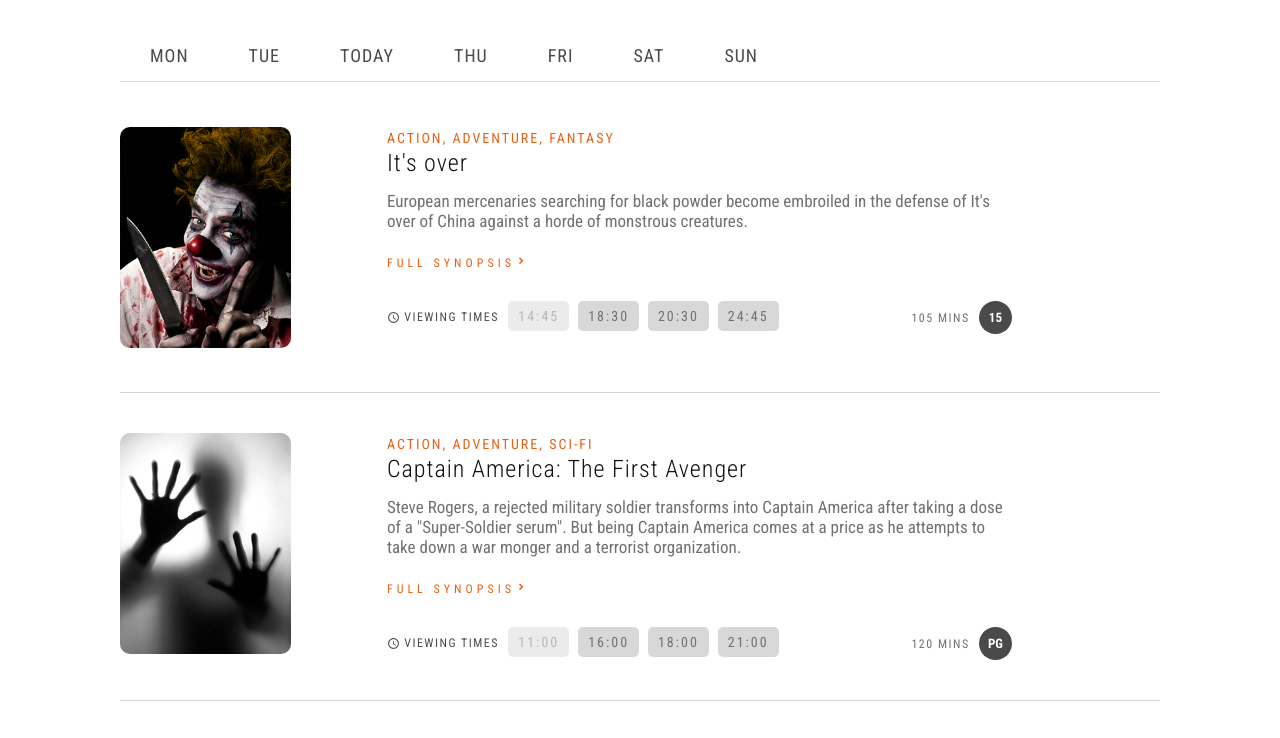
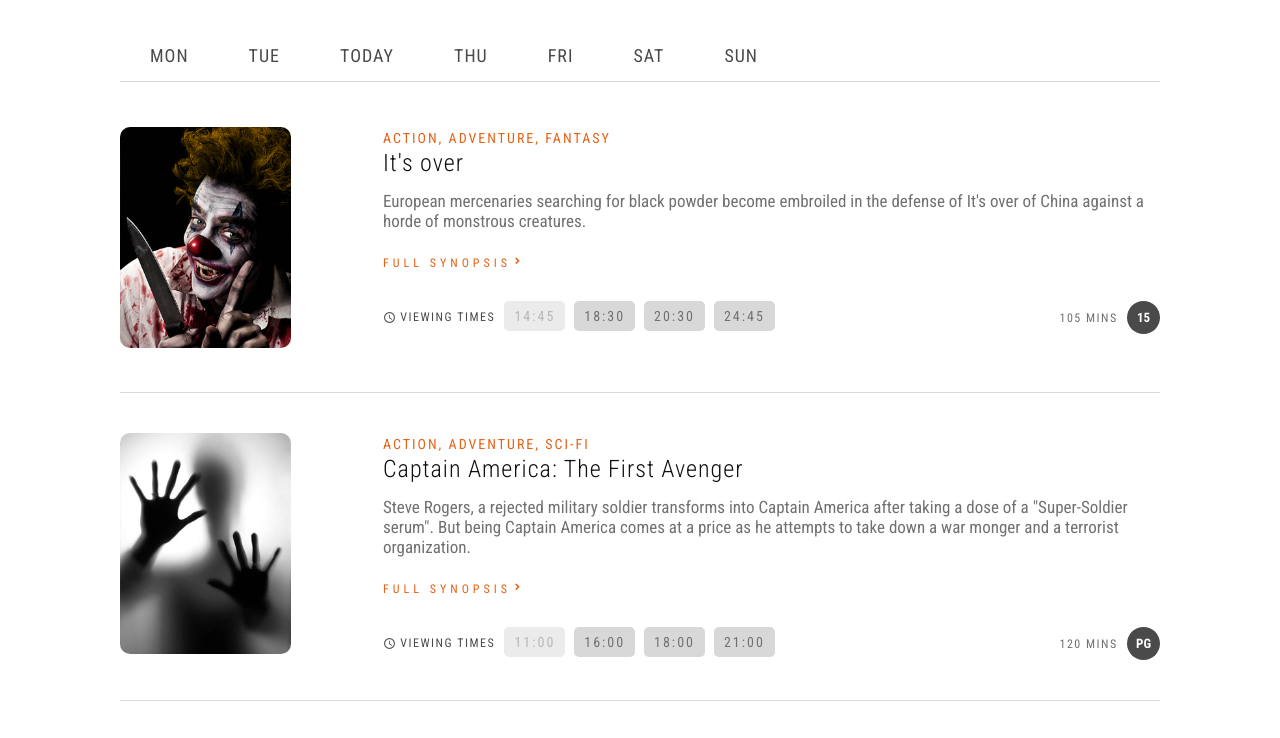
Before and after one commit to trucho1001/movie-star, a website: page index.html in a window 1280 px wide. Shown: the part 640-1378 px from the top of the page. Drawn offline with Linux system fonts and the light colour scheme.

Commit message:
Fix movie-tab's width UI

```diff
--- a/assets/scss/style.css
+++ b/assets/scss/style.css
@@ -1431,6 +1431,7 @@ a.arrow-button:hover {
   /* Movie tabs */
 
   .movie-tabs {
+    display: flex;
     margin-bottom: 40px;
     padding-bottom: 40px;
 
@@ -1455,7 +1456,6 @@ a.arrow-button:hover {
   }
 
   .movie-tabs p {
-    max-width: 625px;
   }
 
   .movie-tabs .viewing-times {
@@ -1526,6 +1526,7 @@ a.arrow-button:hover {
     /* border: 1px solid #000; */
   }
   .view-movie {
+    flex: 1;
     vertical-align: top;
     margin-right: 0;
     /* width: 100%;
@@ -2839,8 +2840,7 @@ footer .copyright a:hover {
         opacity: 0;
     }
     100% {
-        transform: scale(1)
-
+        transform: scale(1);
         opacity: 1;
     }
   }
```
Lines whose indentation alone changed are shown as unchanged.
